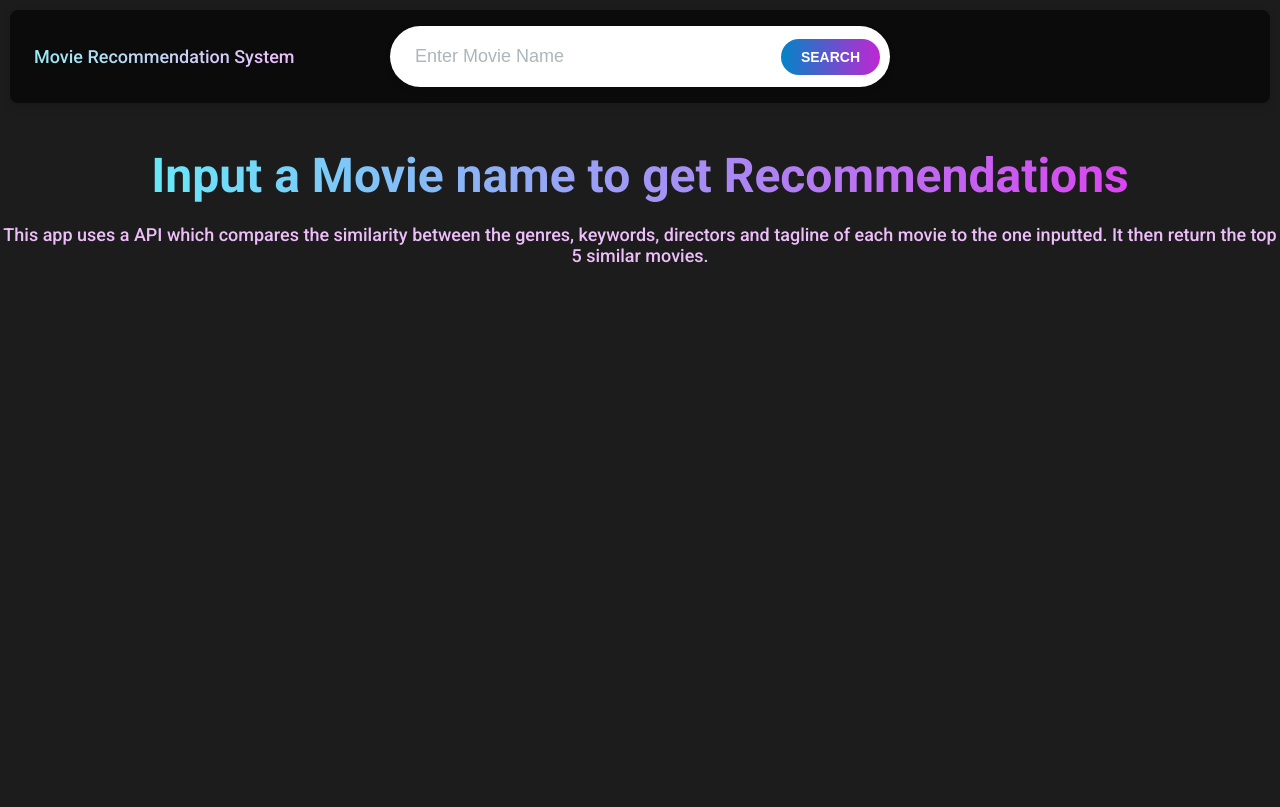
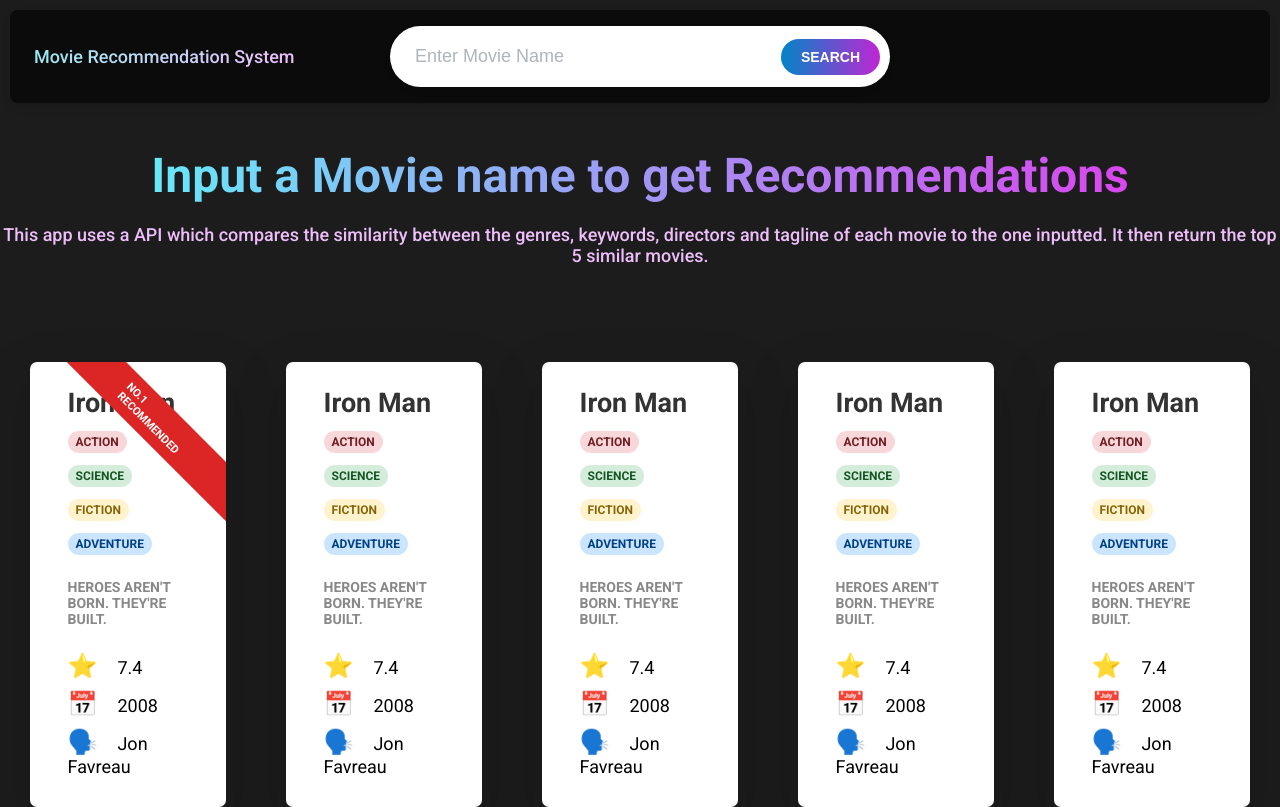
Before and after one commit to abduyus/internship-movie-recommendation, a plain HTML site: page frontend/index.html in a window 1280 px wide. Drawn offline with Linux system fonts and the light colour scheme.

Commit message:
Adding and styling movie cards

```diff
--- a/frontend/index.html
+++ b/frontend/index.html
@@ -33,5 +33,98 @@
         then return the top 5 similar movies.
       </p>
     </div>
+
+    <!-- Creating the movie displays -->
+    <div class="cards">
+      <article class="card card_first">
+        <div class="card__data">
+          <a href="http://www.ironmanmovie.com/" class="card__heading"
+            >Iron Man</a
+          >
+          <div class="card__genres">
+            <span class="card__genre action">Action</span>
+            <span class="card__genre science">Science</span>
+            <span class="card__genre fiction">Fiction</span>
+            <span class="card__genre adventure">Adventure</span>
+          </div>
+          <h4 class="card__subheading">Heroes aren't born. They're built.</h4>
+          <p class="card__row"><span>⭐</span>7.4</p>
+          <p class="card__row"><span>📅</span>2008</p>
+          <p class="card__row"><span>🗣️</span>Jon Favreau</p>
+        </div>
+      </article>
+
+      <article class="card">
+        <div class="card__data">
+          <a href="http://www.ironmanmovie.com/" class="card__heading"
+            >Iron Man</a
+          >
+          <div class="card__genres">
+            <span class="card__genre action">Action</span>
+            <span class="card__genre science">Science</span>
+            <span class="card__genre fiction">Fiction</span>
+            <span class="card__genre adventure">Adventure</span>
+          </div>
+          <h4 class="card__subheading">Heroes aren't born. They're built.</h4>
+          <p class="card__row"><span>⭐</span>7.4</p>
+          <p class="card__row"><span>📅</span>2008</p>
+          <p class="card__row"><span>🗣️</span>Jon Favreau</p>
+        </div>
+      </article>
+
+      <article class="card">
+        <div class="card__data">
+          <a href="http://www.ironmanmovie.com/" class="card__heading"
+            >Iron Man</a
+          >
+          <div class="card__genres">
+            <span class="card__genre action">Action</span>
+            <span class="card__genre science">Science</span>
+            <span class="card__genre fiction">Fiction</span>
+            <span class="card__genre adventure">Adventure</span>
+          </div>
+          <h4 class="card__subheading">Heroes aren't born. They're built.</h4>
+          <p class="card__row"><span>⭐</span>7.4</p>
+          <p class="card__row"><span>📅</span>2008</p>
+          <p class="card__row"><span>🗣️</span>Jon Favreau</p>
+        </div>
+      </article>
+
+      <article class="card">
+        <div class="card__data">
+          <a href="http://www.ironmanmovie.com/" class="card__heading"
+            >Iron Man</a
+          >
+          <div class="card__genres">
+            <span class="card__genre action">Action</span>
+            <span class="card__genre science">Science</span>
+            <span class="card__genre fiction">Fiction</span>
+            <span class="card__genre adventure">Adventure</span>
+          </div>
+          <h4 class="card__subheading">Heroes aren't born. They're built.</h4>
+          <p class="card__row"><span>⭐</span>7.4</p>
+          <p class="card__row"><span>📅</span>2008</p>
+          <p class="card__row"><span>🗣️</span>Jon Favreau</p>
+        </div>
+      </article>
+
+      <article class="card">
+        <div class="card__data">
+          <a href="http://www.ironmanmovie.com/" class="card__heading"
+            >Iron Man</a
+          >
+          <div class="card__genres">
+            <span class="card__genre action">Action</span>
+            <span class="card__genre science">Science</span>
+            <span class="card__genre fiction">Fiction</span>
+            <span class="card__genre adventure">Adventure</span>
+          </div>
+          <h4 class="card__subheading">Heroes aren't born. They're built.</h4>
+          <p class="card__row"><span>⭐</span>7.4</p>
+          <p class="card__row"><span>📅</span>2008</p>
+          <p class="card__row"><span>🗣️</span>Jon Favreau</p>
+        </div>
+      </article>
+    </div>
   </body>
 </html>
--- a/frontend/style.css
+++ b/frontend/style.css
@@ -125,7 +125,9 @@
   /* gap: 1.6rem; */
   width: 100%;
   margin-top: 2.4rem;
+  margin-bottom: 9.6rem;
 }
+
 .placement-text {
   text-align: center;
   margin-top: 2rem;
@@ -144,3 +146,111 @@
   font-weight: 500;
   color: #eebefa;
 }
+
+.cards {
+  /* background-color: white; */
+  /* margin-bottom: 8rem; */
+  display: flex;
+
+  font-size: 2rem;
+}
+
+.card {
+  background-color: #fff;
+  box-shadow: 0 2rem 5rem 1rem rgba(0, 0, 0, 0.1);
+  font-size: 1.8rem;
+  width: auto;
+  width: 30rem;
+  border-radius: 0.7rem;
+  margin: 0 3rem;
+  overflow: hidden;
+  position: relative;
+}
+
+.card__data {
+  padding: 2.5rem 3.75rem 3rem 3.75rem;
+}
+
+.card__genres {
+  display: flex;
+  flex-wrap: wrap;
+  gap: 1.2rem;
+  font-size: 1.3rem;
+  margin-bottom: 2.4rem;
+  margin-top: 1.2rem;
+}
+
+.card__genre {
+  display: inline-block;
+  padding: 0.4rem 0.8rem;
+  font-size: 1.2rem;
+  text-transform: uppercase;
+  color: #333;
+  border-radius: 100px;
+  font-weight: 600;
+}
+
+.card__genre.action {
+  background-color: #f8d7da;
+  color: #721c24;
+}
+
+.card__genre.science {
+  background-color: #d4edda;
+  color: #155724;
+}
+
+.card__genre.fiction {
+  background-color: #fff3cd;
+  color: #856404;
+}
+
+.card__genre.adventure {
+  background-color: #cce5ff;
+  color: #004085;
+}
+
+.card__heading:link,
+.card__heading:visited {
+  font-size: 2.7rem;
+  margin-bottom: 1.2rem;
+  color: #333;
+  font-weight: 700;
+  text-decoration: none;
+  transition: all 0.3s;
+}
+
+.card__heading:hover {
+  color: #007bff;
+}
+
+.card__subheading {
+  font-size: 1.4rem;
+  margin-bottom: 2.5rem;
+  text-transform: uppercase;
+  color: #888;
+}
+
+.card__row:not(:last-child) {
+  margin-bottom: 1rem;
+}
+
+.card__row span {
+  display: inline-block;
+  margin-right: 2rem;
+  font-size: 2.4rem;
+}
+
+.card.card_first::after {
+  content: "No.1 RECOMMENDED";
+  position: absolute;
+  top: 9%;
+  right: -30%;
+  text-transform: uppercase;
+  font-size: 1.1rem;
+  font-weight: 700;
+  color: #fff;
+  background-color: #dc2626;
+  padding: 0.8rem 8rem;
+  transform: rotate(45deg);
+}
```
